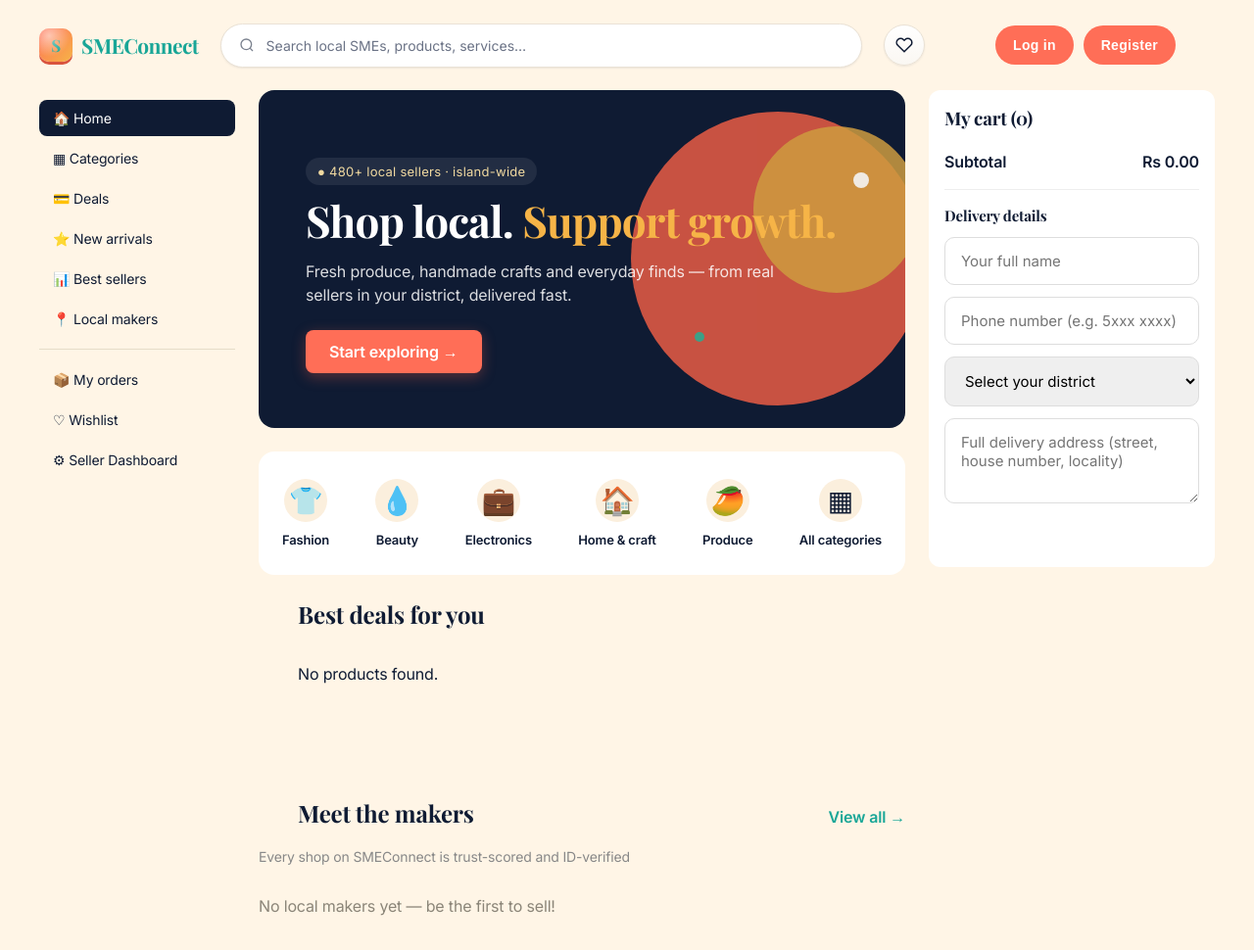
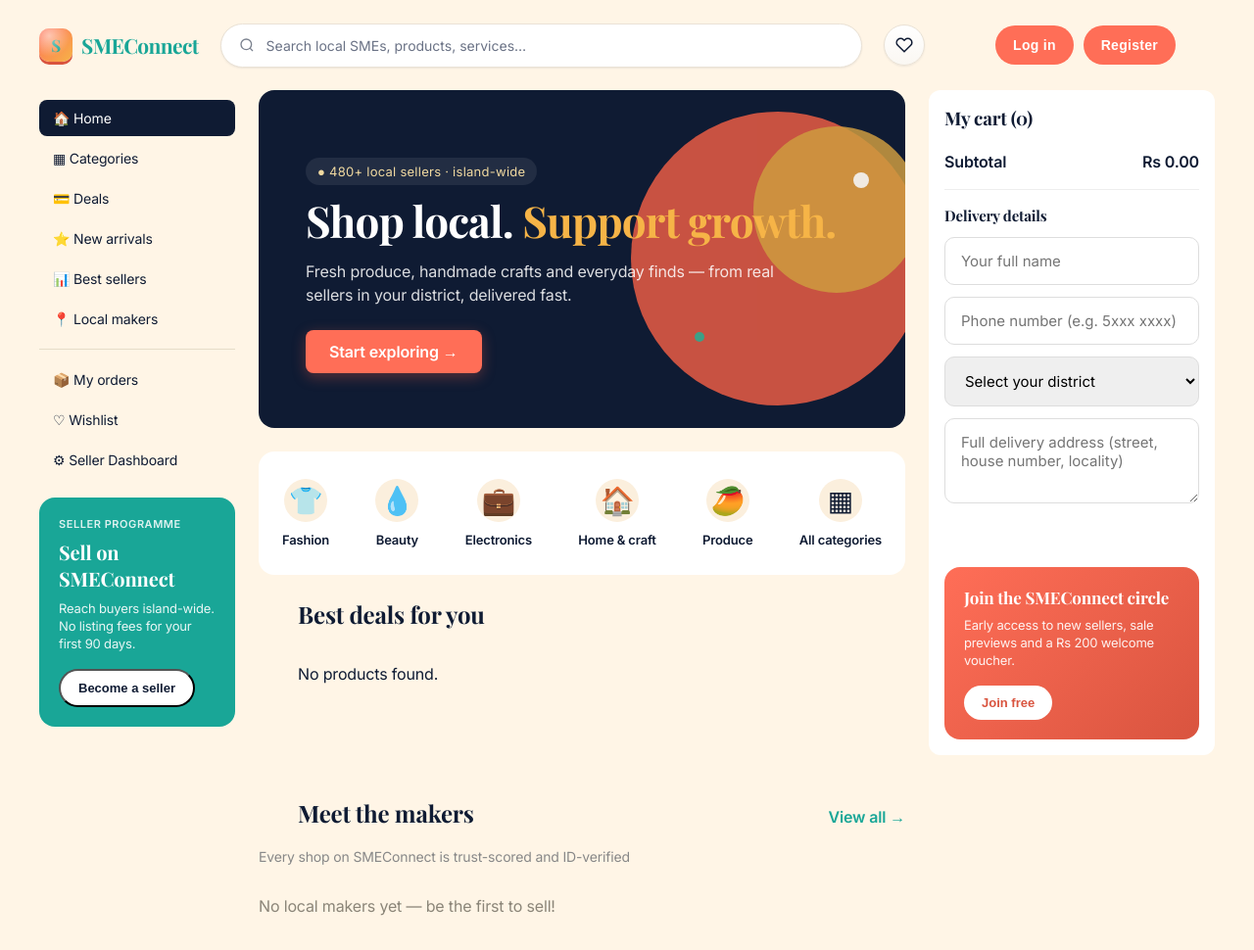
Before and after one commit to raheesah47-art/smeconnect-rebuild, a PHP site: page /index.php in a window 1280 px wide. Shown: the top 970 px of the page at 98% size. Run offline with PHP 8.4, Linux system fonts and the light colour scheme; data that the repository does not hold is empty; some libraries are stand-ins or nearby versions.

Commit message:
Update SMEConnect website

```diff
--- a/assets/css/style.css
+++ b/assets/css/style.css
@@ -11,6 +11,7 @@
   --color-ink-soft: #6B7386;
   --font-heading: 'Playfair Display', serif;
   --font-body: 'Inter', sans-serif;
+  --radius-lg: 16px;
 }
 
 html, body {
@@ -1166,4 +1167,88 @@ a:focus-visible, button:focus-visible, input:focus-visible {
   min-width: 100px;
   text-align: right;
 }
+/* Seller promo card (sidenav) */
+.seller-promo-card {
+  margin-top: 16px;
+  padding: 20px;
+  background: var(--color-teal);
+  border-radius: var(--radius-lg);
+  color: #fff;
 }
+
+.seller-promo-label {
+  display: block;
+  font-size: 11px;
+  font-weight: 700;
+  letter-spacing: 0.05em;
+  opacity: 0.85;
+  margin-bottom: 8px;
+}
+
+.seller-promo-title {
+  font-size: 20px;
+  font-weight: 700;
+  margin: 0 0 8px 0;
+  color: #fff;
+}
+
+.seller-promo-text {
+  font-size: 13px;
+  line-height: 1.4;
+  margin: 0 0 16px 0;
+  opacity: 0.9;
+}
+
+.seller-promo-btn {
+  display: inline-block;
+  background: #fff;
+  color: var(--color-navy);
+  font-weight: 600;
+  font-size: 13px;
+  padding: 10px 18px;
+  border-radius: 999px;
+  text-decoration: none;
+}
+
+.seller-promo-btn:hover {
+  opacity: 0.9;
+}
+
+/* Buyer promo card (cart sidebar) */
+.buyer-promo-card {
+  margin-top: 16px;
+  padding: 20px;
+  background: linear-gradient(135deg, var(--color-coral), var(--color-coral-dark));
+  border-radius: var(--radius-lg);
+  color: #fff;
+}
+
+.buyer-promo-title {
+  font-size: 17px;
+  font-weight: 700;
+  margin: 0 0 8px 0;
+  color: #fff;
+}
+
+.buyer-promo-text {
+  font-size: 13px;
+  line-height: 1.4;
+  margin: 0 0 16px 0;
+  opacity: 0.92;
+}
+
+.buyer-promo-btn {
+  display: inline-block;
+  background: #fff;
+  color: var(--color-coral-dark);
+  font-weight: 600;
+  font-size: 13px;
+  padding: 10px 18px;
+  border-radius: 999px;
+  border: none;
+  cursor: pointer;
+}
+
+.buyer-promo-btn:hover {
+  opacity: 0.9;
+}
--- a/assets/js/auth.js
+++ b/assets/js/auth.js
@@ -113,3 +113,24 @@ if (searchForm) {
     }
   });
 }
+// Become a seller (sidenav promo card)
+const becomeSellerBtn = document.getElementById('becomeSellerBtn');
+if (becomeSellerBtn) {
+  becomeSellerBtn.addEventListener('click', () => {
+    document.getElementById('authModal').style.display = 'flex';
+    document.getElementById('loginForm').style.display = 'none';
+    document.getElementById('registerForm').style.display = 'block';
+    document.getElementById('regRole').value = 'seller';
+  });
+}
+
+// Join the circle (cart sidebar promo card)
+const joinCircleBtn = document.getElementById('joinCircleBtn');
+if (joinCircleBtn) {
+  joinCircleBtn.addEventListener('click', () => {
+    document.getElementById('authModal').style.display = 'flex';
+    document.getElementById('loginForm').style.display = 'none';
+    document.getElementById('registerForm').style.display = 'block';
+    document.getElementById('regRole').value = 'buyer';
+  });
+}
--- a/includes/cart-sidebar.php
+++ b/includes/cart-sidebar.php
@@ -30,5 +30,11 @@
       <p id="checkoutError" class="form-error"></p>
     </div>
 
-    <div id="paypal-button-container"></div>
+        <div id="paypal-button-container"></div>
+
+    <div class="buyer-promo-card">
+      <h3 class="buyer-promo-title">Join the SMEConnect circle</h3>
+      <p class="buyer-promo-text">Early access to new sellers, sale previews and a Rs 200 welcome voucher.</p>
+      <button type="button" id="joinCircleBtn" class="buyer-promo-btn">Join free</button>
+    </div>
   </aside>
--- a/includes/sidenav.php
+++ b/includes/sidenav.php
@@ -10,4 +10,12 @@
   <a href="/smeconnect/my-orders.html" class="nav-item">📦 My orders</a>
   <a href="/smeconnect/wishlist.php" class="nav-item <?= $active === 'wishlist' ? 'active' : '' ?>">♡ Wishlist</a>
   <a href="/smeconnect/seller-dashboard.html" class="nav-item">⚙ Seller Dashboard</a>
+
+
+  <div class="seller-promo-card">
+    <span class="seller-promo-label">SELLER PROGRAMME</span>
+    <h3 class="seller-promo-title">Sell on SMEConnect</h3>
+    <p class="seller-promo-text">Reach buyers island-wide. No listing fees for your first 90 days.</p>
+    <button type="button" id="becomeSellerBtn" class="seller-promo-btn">Become a seller</button>
+  </div>
 </aside>
```
